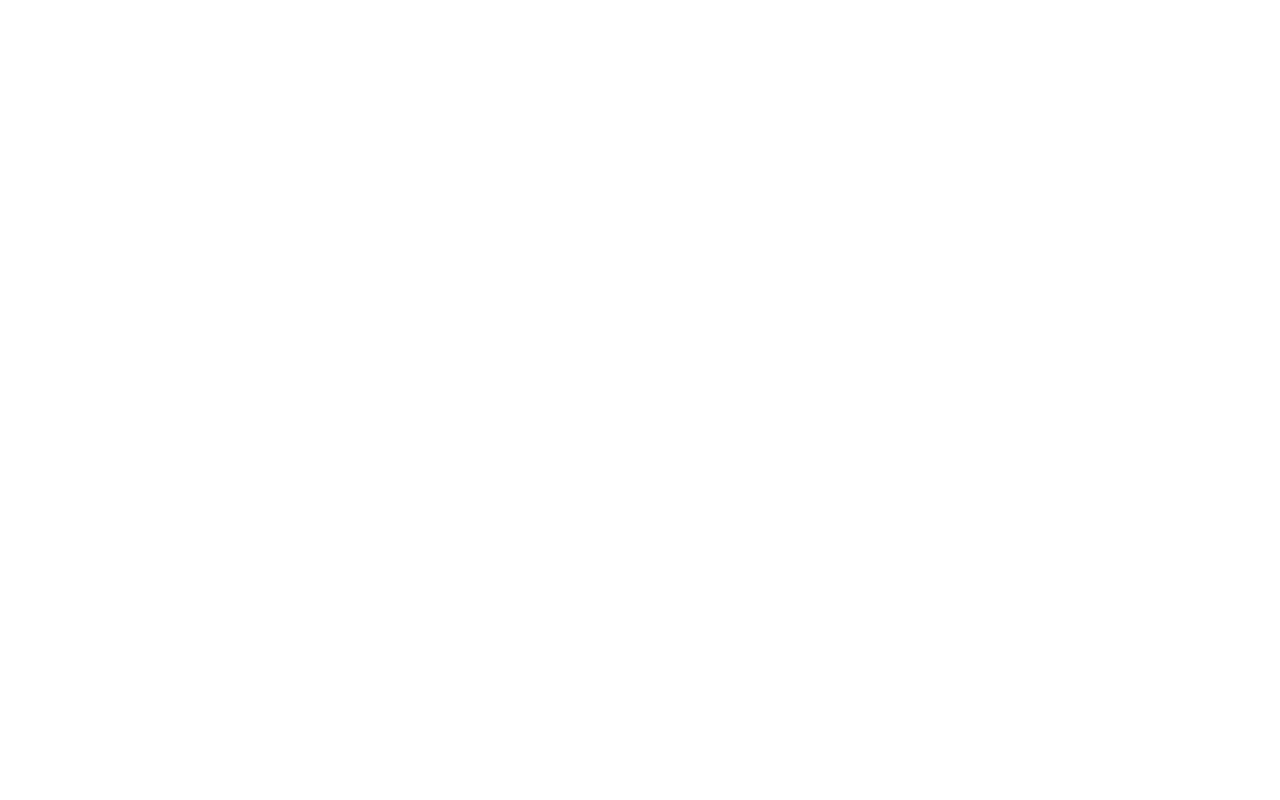
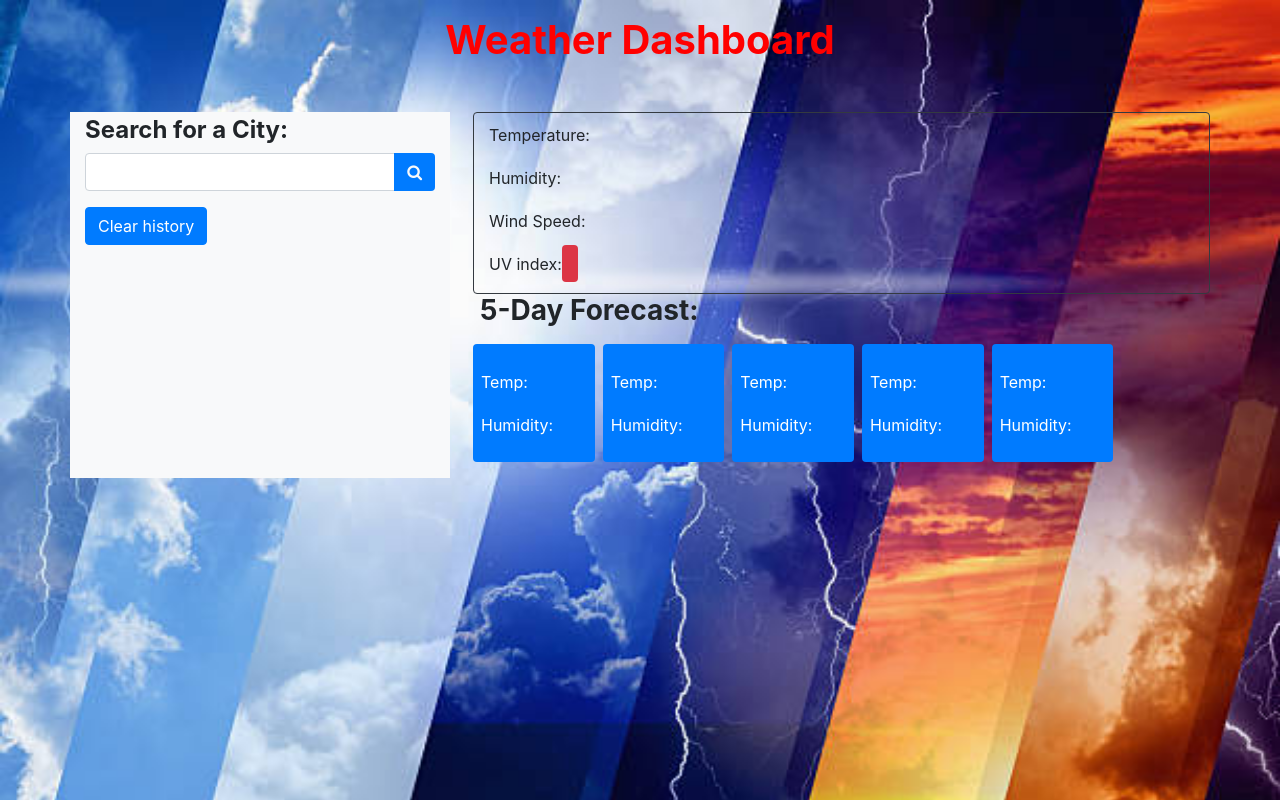
Before and after one commit to Rarmstrong45/Storm-Tracker-3000, a plain HTML site: page index.html in a window 1280 px wide. Drawn offline with nearby package versions, Linux system fonts and the light colour scheme.

Commit message:
Worked on finish up HTML and CSS

```diff
--- a/assets/style/style.css
+++ b/assets/style/style.css
@@ -0,0 +1,33 @@
+
+*{
+    box-sizing: border-box;
+
+}
+
+body {
+
+    font-size: 16px;
+    background-image: url(/image/weather.jpg);
+    background-size: cover;
+    background-repeat: no-repeat;
+
+}
+h3{
+    font-weight: bold;
+}
+.forecast{
+
+    font-size: 16px;
+}
+span{
+    font-size: 18px;
+}
+li:hover{
+    background-color: lightslategray;
+    text-decoration: underline;
+}
+
+#header {
+    background-color: transparent;
+    color: red;
+}
--- a/index.html
+++ b/index.html
@@ -9,9 +9,85 @@
     <link rel="stylesheet" href="https://cdnjs.cloudflare.com/ajax/libs/twitter-bootstrap/4.0.0/css/bootstrap.min.css" />
     <!-- Font Awesome CSS Icons (For cool glyphicons) -->
     <link rel="stylesheet" href="https://maxcdn.bootstrapcdn.com/font-awesome/4.5.0/css/font-awesome.min.css">
-    <link rel="stylesheet" href="/assets/style/style.css">
+    <link rel="stylesheet" href="assets/style/style.css">
 </head>
 <body>
+    <!--add title for Weather Dashboard-->
+    <div class="jumbotron container-fluid mt-2 text-center p-2" id="header">
+        <h1> <strong>Weather Dashboard</strong></h1>
+    </div>
+    <div class="container">
+        <!--Row for searching a city-->
+        <div class="row">
+            <div class="col-sm-4 bg-light">
+                <!-- form for handling the inputs-->
+                <h4 class="pt-1"><strong>Search for a City:</strong></h4>
+                <!--Text Box to search city-->
+                <div class="input-group mb-3">
+                    <input type="text" class="form-control"id="search-city" aria-label="City Search" aria-describedby="search-button">
+                    <div class="input-group-append">
+                        <button class=" btn bg-primary text-light" id="search-button"><i class="fa fa-search"></i></button>
+                    </div>
+                </div>
+                <!-- City history-->
+                <button class=" btn btn-primary" type="button" id="clear-history">Clear history</button>
+                <ul class="list-group">
+                </ul>
+            </div>
+            <div class="col-sm-8">
+                <div class="row ml-2 border border-dark rounded">
+                    <div class="col-sm-12" id="current-weather">
+                        <h3 class="city-name mb-1 mt-2 bolder" id="current-city"></h3>
+                        <p>Temperature:<span class="current" id="temperature"></span></p>
+                        <p>Humidity:<span class="current" id="humidity"></span></p>
+                        <p>Wind Speed:<span class="current" id="wind-speed"></span></p>
+                        <p>UV index:<span class="current bg-danger rounded py-2 px-2 text-white" id="uv-index"></span></p>
+                    </div>
+                </div>
+                <!--future data-->
+                <div class="col-sm-12" id ="future-weather">
+                    <h3>5-Day Forecast:</h3>
+                    <div class="row text-light">
+                        <div class="col-sm-2 bg-primary forecast text-white ml-2 mb-3 p-2 mt-2 rounded" >
+                            <p id="fDate0"></p>
+                            <p id="fImg0"></p>
+                            <p>Temp:<span id="fTemp0"></span></p>
+                            <p>Humidity:<span id="fHumidity0"></span></p>
+                        </div>
+                        <div class="col-sm-2 bg-primary forecast text-white ml-2 mb-3 p-2 mt-2 rounded" >
+                            <p id="fDate1"></p>
+                            <p id="fImg1"></p>
+                            <p>Temp:<span id="fTemp1"></span></p>
+                            <p>Humidity:<span id="fHumidity1"></span></p>
+                        </div>
+                        <div class="col-sm-2 bg-primary forecast text-white ml-2 mb-3 p-2 mt-2 rounded">
+                            <p id="fDate2"></p>
+                            <p id="fImg2"></p>
+                            <p>Temp:<span id="fTemp2"></span></p>
+                            <p>Humidity:<span id="fHumidity2"></span></p>
+                        </div>
+                        <div class="col-sm-2 bg-primary forecast text-white ml-2 mb-3 p-2 mt-2 rounded">
+                            <p id="fDate3"></p>
+                            <p id="fImg3"></p>
+                            <p>Temp:<span id="fTemp3"></span></p>
+                            <p>Humidity:<span id="fHumidity3"></span></p>
+                        </div>
+                        <div class="col-sm-2 bg-primary forecast text-white ml-2 mb-3 p-2 mt-2 rounded" >
+                            <p id="fDate4"></p>
+                            <p id="fImg4"></p>
+                            <p>Temp:<span id="fTemp4"></span></p>
+                            <p>Humidity:<span id="fHumidity4"></span></p>
+                        </div>
+                    </div>
+                </div>
 
+            </div>
+        </div>
+    </div>
+    <!--jQuery JS-->
+    <script src="https://code.jquery.com/jquery.js"></script>
+    <script src="https://cdnjs.cloudflare.com/ajax/libs/twitter-bootstrap/4.0.0/js/bootstrap.bundle.min.js"></script>
+    <!--Code to Jvascript File-->
+    <script src="assets/js/script.js"></script>
 </body>
 </html>
```
Also changed, not shown: image/weather.jpg (added).
